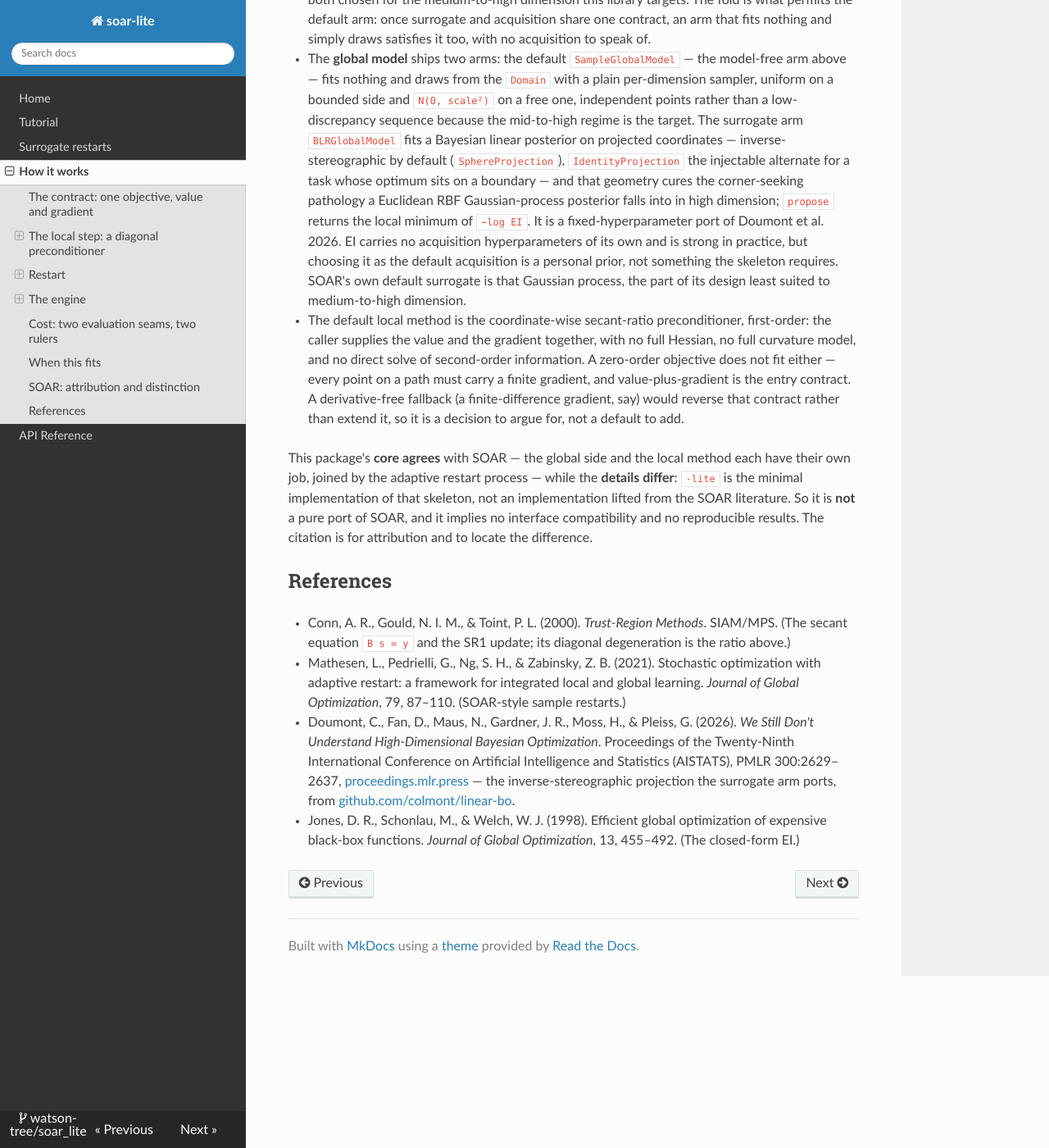
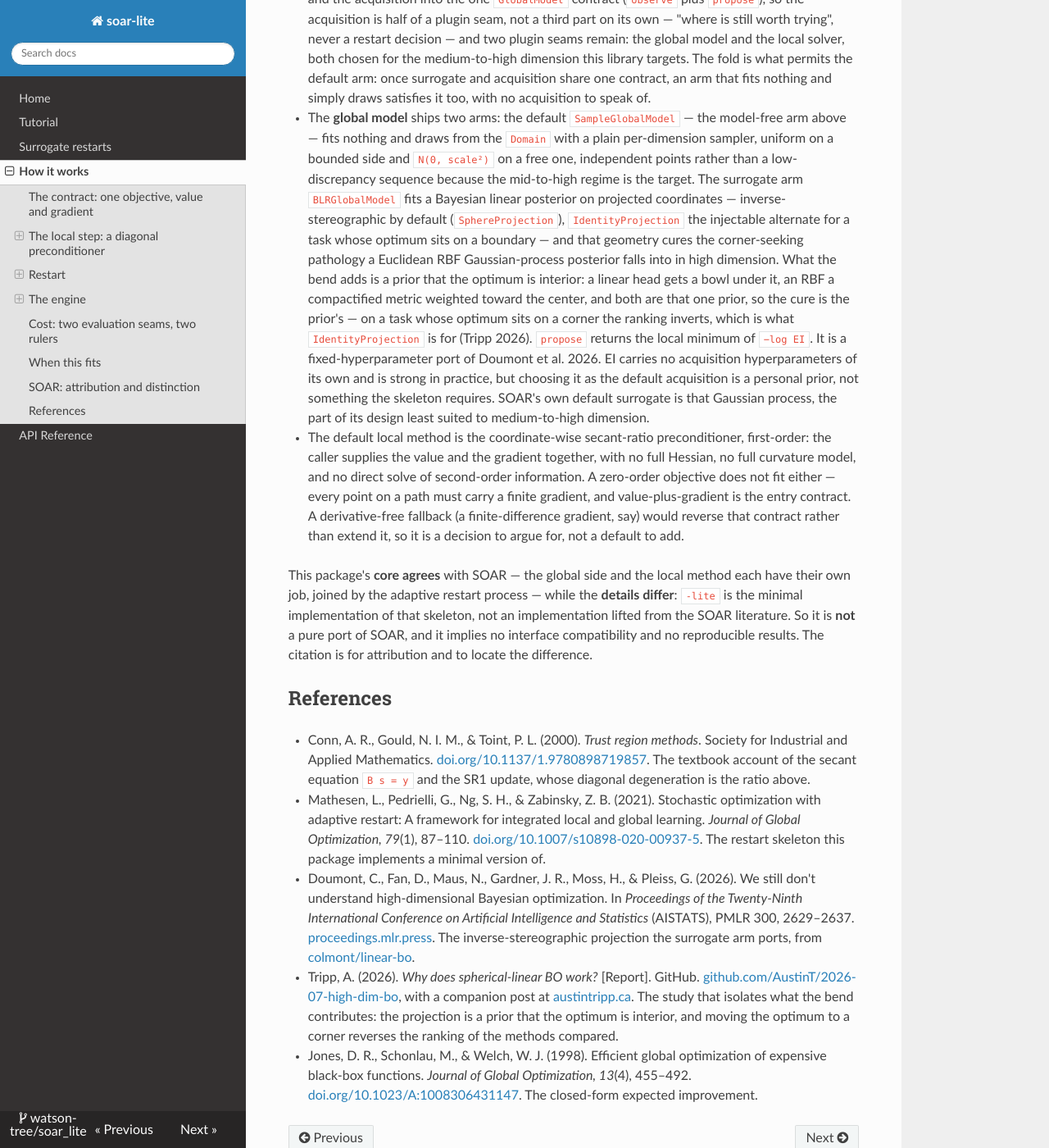
Before and after one commit to watson-tree/soar_lite, an MkDocs documentation site: the page built from docs/explanation/how-it-works.md, in a window 1280 px wide and 1400 px high, scrolled down 15394 px. Shown: the whole window at 82% size. Built offline with MkDocs 1.6.1, drawn with Linux system fonts in a browser that asks for light colours; nearby versions of some CDN libraries; some of the changed text lies outside the part shown.

Commit message:
docs: give the citations one list, and say where it lives
Full bibliographic entries now live on exactly one surface: `## References`
in `docs/explanation/how-it-works.md`. A docstring carries a locator instead
-- first author, year, venue, one clause on what the source contributes --
because a docstring has three readers and none of them can resolve a key:
`help()`, IDE hover and the source itself. `tests/test_docstring_references.py`
fails when a docstring names a source the list does not carry, or when the
list carries the same entry twice. Three docstrings gained a `References:`
section (Conn; Doumont; Doumont plus Tripp) and `blr.py`'s module docstring
now states what it ports. No behaviour changed.

The list itself is APA 7, and every formal entry gained an identifier that
resolves: the Conn/Gould/Toint DOI points at the SIAM monograph -- the
*textbook account* of the secant equation and the SR1 update, which is what
the derivation needs, not a claim that the book is SR1's origin. Mathesen et
al. gains its JOGO DOI and volume 79(1), cited by the issue year 2021 even
though Crossref records 2020 online-first. Doumont et al. loses the italics
on the article title and gains the AISTATS proceedings form. Tripp is a
`[Report]` with a commit permalink, because `main` moves and a sha does not.
The one long provenance note -- the framework repo asks for a 2018 manuscript
submitted under this title, with two authors -- moved to the SOAR attribution
section, where the distinction is actually being drawn; the entry keeps one
clause.

`## Citing` now closes both front doors, after `Documentation` and after
`Where to go next`. In the README it follows a `## Contributing` section that
replaces the old trailing one-liner and states the checks, the sync contract
and what `experiments/` is; the site has no counterpart, because mkdocs cannot
link outside `docs_dir` and a dead link is worse than an absent section.
`CITATION.cff` is what a reader's "Cite this repository" button reads. It
omits `date-released` on purpose: the repo has no tag yet, and a date would be
invented.

No measurement, figure or plotted number changed.

```diff
--- a/docs/explanation/how-it-works.md
+++ b/docs/explanation/how-it-works.md
@@ -742,9 +742,14 @@ own job, joined by an **adaptive restart process** that decides where the next
 start comes from — mainly by choosing an *acquisition function*, an improvement
 function such as expected improvement (EI) or probability of improvement (PI)
 scored against a global model fitted on what has been evaluated — rather than
-leaving global diversity to the local search alone. `-lite`
-means this package implements only the minimal version of that skeleton: restart
-starts come from a `GlobalModel`. The details differ:
+leaving global diversity to the local search alone. The framework's reference
+implementation is
+[SOAR-Algorithmic-Framework](https://github.com/Lmathesen/SOAR-Algorithmic-Framework);
+its own citation request names a 2018 manuscript submitted for publication under
+this title, with two authors — the journal article above is the same title in
+its published form, with four. `-lite` means this package implements only the
+minimal version of that skeleton: restart starts come from a `GlobalModel`. The
+details differ:
 
 - **Three parts become two.** SOAR strings a surrogate model, an acquisition
   rule (which start is worth buying next), and a local method into one framework.
@@ -765,7 +770,12 @@ starts come from a `GlobalModel`. The details differ:
   inverse-stereographic by default (`SphereProjection`), `IdentityProjection` the
   injectable alternate for a task whose optimum sits on a boundary — and that
   geometry cures the corner-seeking pathology a Euclidean RBF Gaussian-process
-  posterior falls into in high dimension; `propose` returns the local minimum of
+  posterior falls into in high dimension. What the bend adds is a prior that the
+  optimum is interior: a linear head gets a bowl under it, an RBF a compactified
+  metric weighted toward the center, and both are that one prior, so the cure is
+  the prior's — on a task whose optimum sits on a corner the ranking inverts,
+  which is what `IdentityProjection` is for (Tripp 2026). `propose` returns the
+  local minimum of
   `−log EI`. It is a fixed-hyperparameter port of Doumont et al. 2026. EI carries
   no acquisition hyperparameters of its own and is strong in practice, but
   choosing it as the default acquisition is a personal prior,
@@ -790,20 +800,32 @@ results. The citation is for attribution and to locate the difference.
 
 ## References
 
-- Conn, A. R., Gould, N. I. M., & Toint, P. L. (2000). *Trust-Region Methods*.
-  SIAM/MPS. (The secant equation `B s = y` and the SR1 update; its diagonal
-  degeneration is the ratio above.)
+- Conn, A. R., Gould, N. I. M., & Toint, P. L. (2000). *Trust region methods*.
+  Society for Industrial and Applied Mathematics.
+  [doi.org/10.1137/1.9780898719857](https://doi.org/10.1137/1.9780898719857).
+  The textbook account of the secant equation `B s = y` and the SR1 update,
+  whose diagonal degeneration is the ratio above.
 - Mathesen, L., Pedrielli, G., Ng, S. H., & Zabinsky, Z. B. (2021). Stochastic
-  optimization with adaptive restart: a framework for integrated local and global
-  learning. *Journal of Global Optimization*, 79, 87–110. (SOAR-style sample
-  restarts.)
+  optimization with adaptive restart: A framework for integrated local and
+  global learning. *Journal of Global Optimization, 79*(1), 87–110.
+  [doi.org/10.1007/s10898-020-00937-5](https://doi.org/10.1007/s10898-020-00937-5).
+  The restart skeleton this package implements a minimal version of.
 - Doumont, C., Fan, D., Maus, N., Gardner, J. R., Moss, H., & Pleiss, G. (2026).
-  *We Still Don't Understand High-Dimensional Bayesian Optimization*.
-  Proceedings of the Twenty-Ninth International Conference on Artificial
-  Intelligence and Statistics (AISTATS), PMLR 300:2629–2637,
-  [proceedings.mlr.press](https://proceedings.mlr.press/v300/doumont26a.html)
-  — the inverse-stereographic projection the surrogate arm ports, from
-  [github.com/colmont/linear-bo](https://github.com/colmont/linear-bo).
-- Jones, D. R., Schonlau, M., & Welch, W. J. (1998). Efficient global optimization
-  of expensive black-box functions. *Journal of Global Optimization*, 13,
-  455–492. (The closed-form EI.)
+  We still don't understand high-dimensional Bayesian optimization. In
+  *Proceedings of the Twenty-Ninth International Conference on Artificial
+  Intelligence and Statistics* (AISTATS), PMLR 300, 2629–2637.
+  [proceedings.mlr.press](https://proceedings.mlr.press/v300/doumont26a.html).
+  The inverse-stereographic projection the surrogate arm ports, from
+  [colmont/linear-bo](https://github.com/colmont/linear-bo).
+- Tripp, A. (2026). *Why does spherical-linear BO work?* [Report]. GitHub.
+  [github.com/AustinT/2026-07-high-dim-bo](https://github.com/AustinT/2026-07-high-dim-bo/blob/8491b39e143c/REPORT.md),
+  with a companion post at
+  [austintripp.ca](https://www.austintripp.ca/blog/2026-07-25-spherical-linear-high-dim-bo/).
+  The study that isolates what the bend contributes: the projection is a prior
+  that the optimum is interior, and moving the optimum to a corner reverses the
+  ranking of the methods compared.
+- Jones, D. R., Schonlau, M., & Welch, W. J. (1998). Efficient global
+  optimization of expensive black-box functions. *Journal of Global
+  Optimization, 13*(4), 455–492.
+  [doi.org/10.1023/A:1008306431147](https://doi.org/10.1023/A:1008306431147).
+  The closed-form expected improvement.
```
Also changed, not shown: CONTRIBUTING.md (+3 -2 lines), README.md (+13 -2 lines), docs/index.md (+8 -0 lines), 6 other files.
